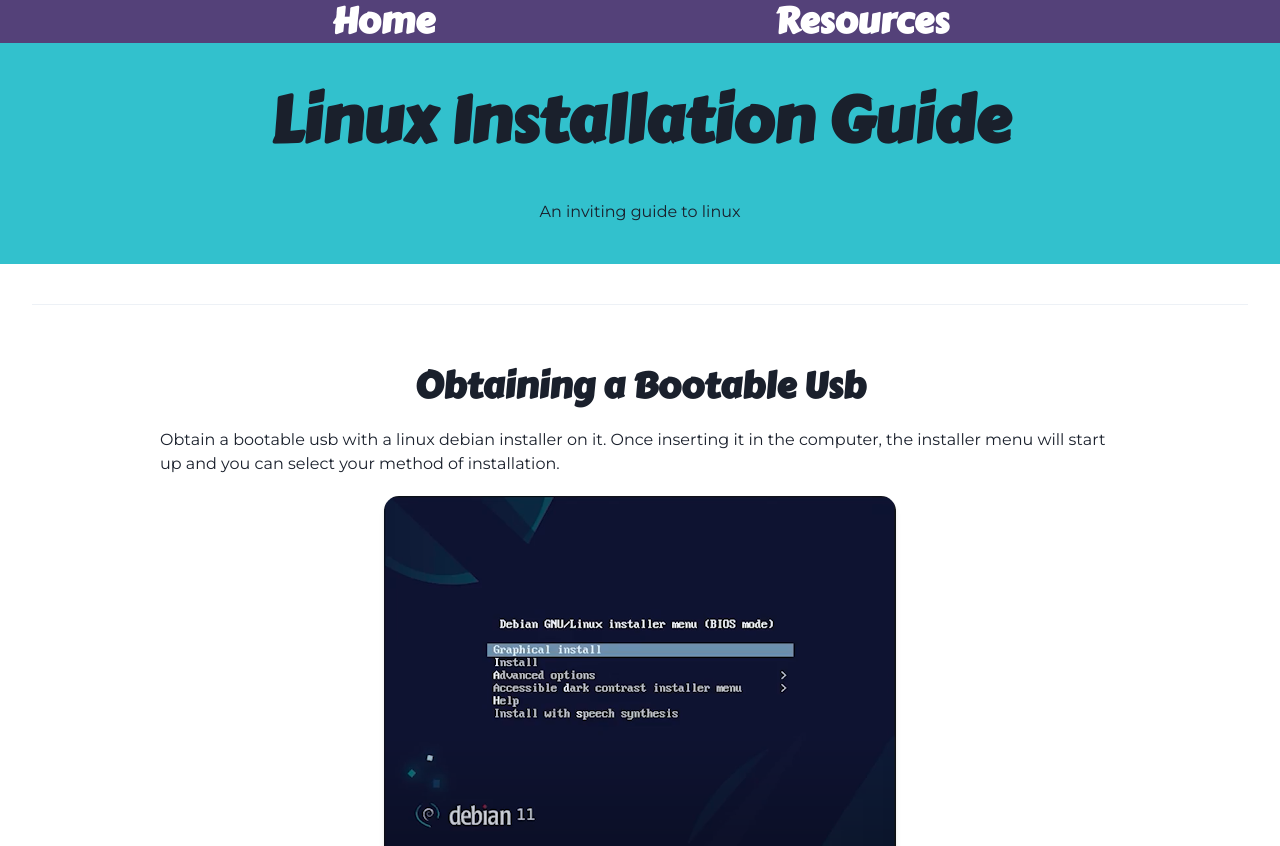
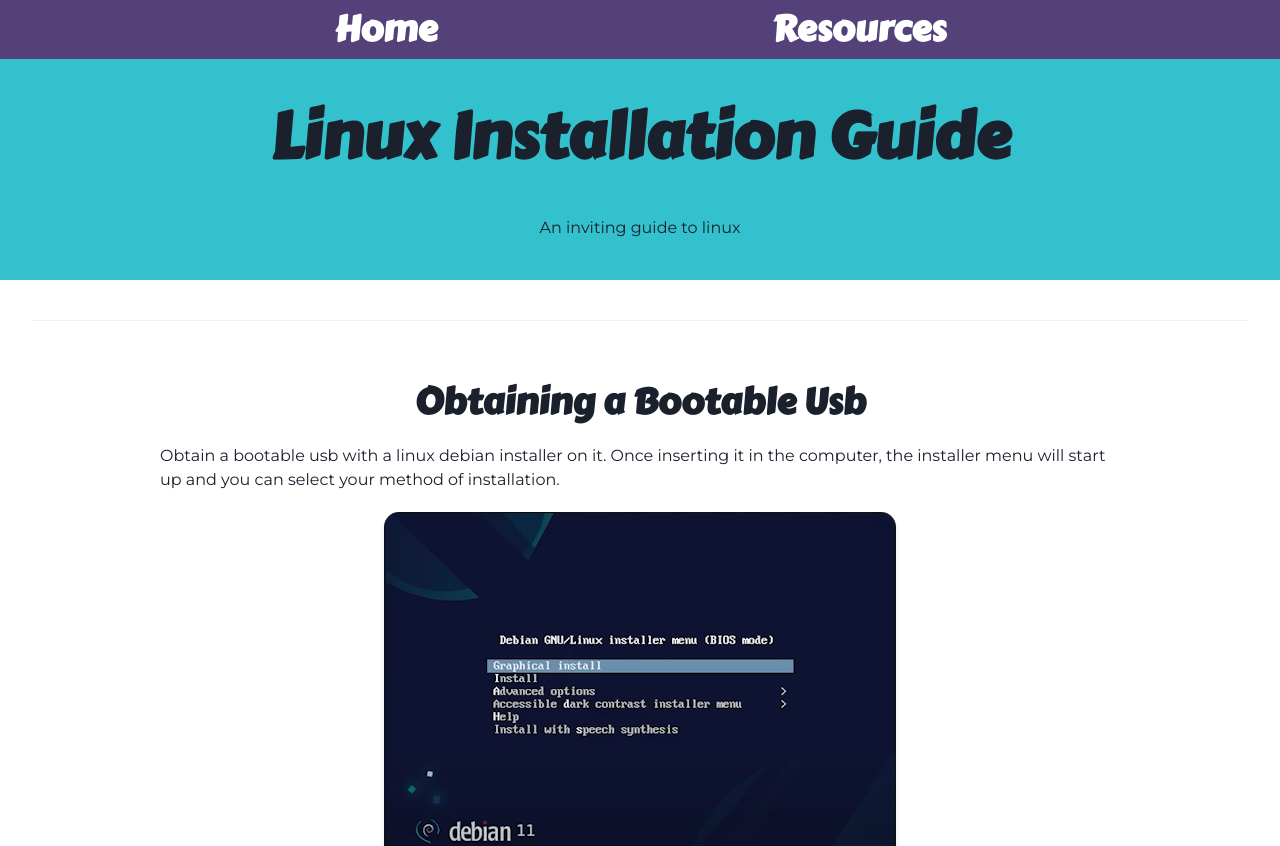
Before and after one commit to Jumner/LinuxSensei, a Next.js app in the folder site/: page / in a window 1280 px wide. Shown: the top 846 px of the page. Built offline with nearby package versions, Linux system fonts and the light colour scheme.

Commit message:
added title and added some padding to nav

```diff
--- a/site/pages/_app.js
+++ b/site/pages/_app.js
@@ -1,17 +1,18 @@
-import '@fontsource/major-mono-display';
-import '@fontsource/montserrat/300.css';
-import '@fontsource/montserrat/400.css';
+import "@fontsource/major-mono-display";
+import "@fontsource/montserrat/300.css";
+import "@fontsource/montserrat/400.css";
 
-import '../styles/globals.css';
+import "../styles/globals.css";
 
-import { ChakraProvider } from '@chakra-ui/react';
+import { ChakraProvider } from "@chakra-ui/react";
 
-import theme from '../src/theme/index';
-import '../src/theme/styles.css';
+import theme from "../src/theme/index";
+import "../src/theme/styles.css";
 
 const MyApp = ({ Component, pageProps }) => {
 	return (
 		<ChakraProvider theme={theme}>
+			<title>Linux Sensei</title>
 			<style global jsx>
 				{`
 					html {
--- a/site/src/components/Nav.js
+++ b/site/src/components/Nav.js
@@ -2,7 +2,7 @@ import { Heading, HStack } from "@chakra-ui/layout";
 
 export default function Nav() {
 	return (
-		<HStack w="full" justify="space-evenly" bg="main.600" color="white">
+		<HStack w="full" justify="space-evenly" bg="main.600" color="white" p="2">
 			<Heading as="a" href="/">
 				Home
 			</Heading>
```
